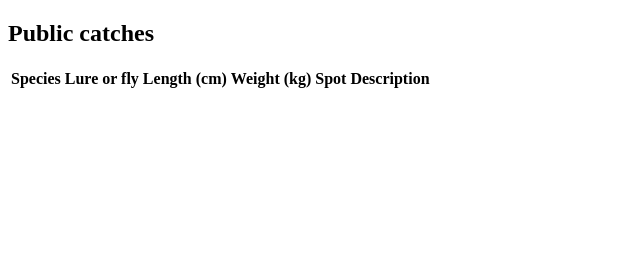
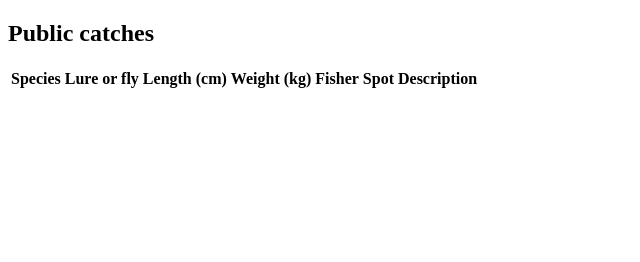
Before and after one commit to matiastamsi/KalastajanKaveri, a Flask app: page /catches in a window 1280 px wide. Shown: the part 169-431 px from the top of the page, without its empty margins (0-640 px from the left). Run offline with Flask 2, Linux system fonts and the light colour scheme; data that the repository does not hold is empty; parts of the project's set-up code (start-up, migrations or seed data) failed here and were passed over.

Commit message:
Public catches now have the fisher's name

```diff
--- a/application/auth/models.py
+++ b/application/auth/models.py
@@ -1,4 +1,5 @@
 from application import db
+from sqlalchemy import ForeignKey
 
 class User(db.Model):
 
@@ -23,6 +24,9 @@ class User(db.Model):
     def get_id(self):
         return self.id
 
+    def get_name(self):
+        return self.name
+
     def is_active(self):
         return True
 
--- a/application/catches/models.py
+++ b/application/catches/models.py
@@ -1,4 +1,5 @@
 from application import db
+from application.auth.models import User
 
 class Catch(db.Model):
     id = db.Column(db.Integer, primary_key=True)
@@ -16,6 +17,7 @@ class Catch(db.Model):
 
     account_id = db.Column(db.Integer, db.ForeignKey('account.id'),
                            nullable=False)
+    fisher = db.Column(db.String(144), nullable=False)
 
     def __init__(self, species, lure_or_fly, length, weight, spot, description, private_or_public):
         self.species = species
--- a/application/catches/views.py
+++ b/application/catches/views.py
@@ -3,9 +3,11 @@ from flask import redirect, render_template, request, url_for
 from flask_login import login_required, current_user
 from application.catches.models import Catch
 from application.catches.forms import CatchForm
+from application.auth.models import User
 
 @app.route("/catches", methods=["GET"])
 def catches_index():
+
     return render_template("catches/list.html", catches = Catch.query.all())
 
 @app.route("/catches/new/")
@@ -23,6 +25,7 @@ def catches_create():
 
     c = Catch(form.species.data, form.lure_or_fly.data, form.length.data, form.weight.data, form.spot.data, form.description.data, form.private_or_public.data)
     c.account_id = current_user.id
+    c.fisher = current_user.name
     db.session().add(c)
     db.session().commit()
 
@@ -64,6 +67,7 @@ def catches_save():
     c.description = form.description.data
     c.private_or_public = form.private_or_public.data
     c.account_id = current_user.id
+    c.fisher = current_user.name
     db.session().commit()
 
     return redirect(url_for("catches_index"))
--- a/application/templates/catches/list.html
+++ b/application/templates/catches/list.html
@@ -38,6 +38,7 @@
       <th> Lure or fly </th>
       <th> Length (cm) </th>
       <th> Weight (kg) </th>
+      <th> Fisher </th>
       <th> Spot </th>
       <th> Description </th>
       <th></th>
@@ -49,6 +50,7 @@
       <td>{{ catch.lure_or_fly }}</td>
       <td>{{ catch.length }}</td>
       <td>{{ catch.weight }}</td>
+      <td>{{ catch.fisher }}</td>
       <td>{{ catch.spot }}</td>
       <td>{{ catch.description }}</td>
     </tr>
--- a/run.py
+++ b/run.py
@@ -1,7 +1,5 @@
 from application import app
 
-app.logger.addHandler(logging.StreamHandler(sys.stdout))
-app.logger.setLevel(logging.ERROR)
 
 if __name__ == '__main__':
     app.run(debug=True)
```
